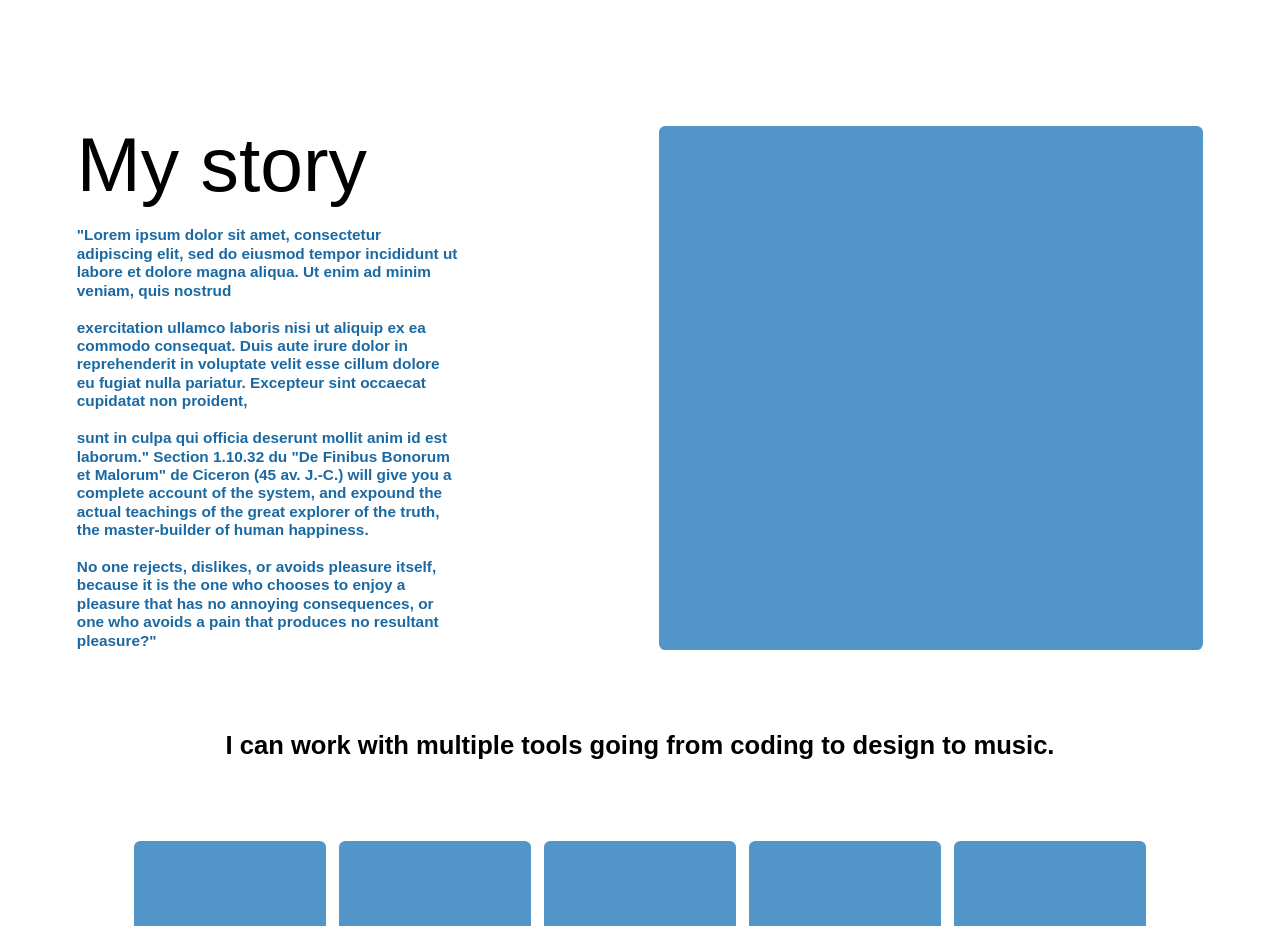
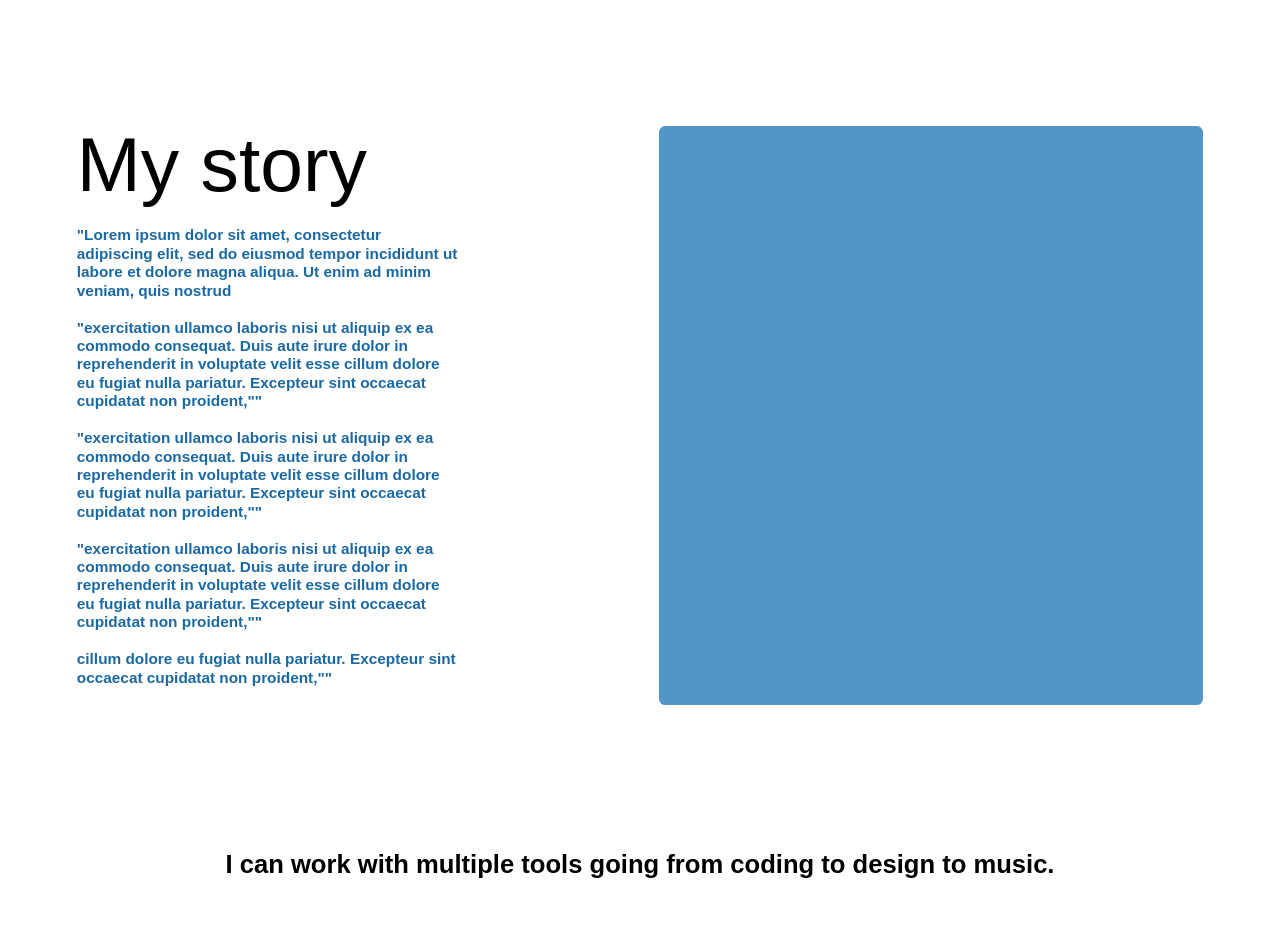
Before and after one commit to Matgiam/MatteoGiambarresi, a React (Vite) app: page / in a window 1280 px wide. Shown: the part 2960-3886 px from the top of the page. Built offline with nearby package versions, Linux system fonts and the light colour scheme.

Commit message:
Feature: Added the useScroll effect in the aboutme section

```diff
--- a/src/components/AboutMeSection.jsx
+++ b/src/components/AboutMeSection.jsx
@@ -1,19 +1,64 @@
+import { motion, useScroll, useTransform } from "framer-motion";
+import React, { useRef } from "react";
+
 function AboutMeSection() {
+	const ref = useRef(null);
+
+	// Track scroll relative to this section
+	const { scrollYProgress } = useScroll({
+		target: ref,
+		offset: ["0 1", "1.2 1"], // start when section enters, end when it leaves
+	});
+
+	// Scale + fade for container
+	const scaleProgress = useTransform(scrollYProgress, [0, 1], [0.95, 1]);
+	const opacityProgress = useTransform(scrollYProgress, [0, 1], [0.8, 1]);
+
+	// Helper to stagger paragraphs
+	const createParagraphAnimation = (start, end) => {
+		return {
+			opacity: useTransform(scrollYProgress, [start, end], [0, 1]),
+			y: useTransform(scrollYProgress, [start, end], [40, 0]),
+		};
+	};
+
+	// Each paragraph reveals at different scroll intervals
+	const p1 = createParagraphAnimation(0.1, 0.3);
+	const p2 = createParagraphAnimation(0.3, 0.5);
+	const p3 = createParagraphAnimation(0.5, 0.7);
+	const p4 = createParagraphAnimation(0.7, 0.9);
+	const p5 = createParagraphAnimation(0.85, 0.92);
+
 	return (
-		<header>
+		<header ref={ref} className="relative">
 			<div className="about-container">
-				<div className="about-content">
-					<h1 >My story</h1>
-					<p>
+				<motion.div style={{ scale: scaleProgress, opacity: opacityProgress }} className="about-content">
+					<h1>My story</h1>
+
+					<motion.p style={p1}>
 						"Lorem ipsum dolor sit amet, consectetur adipiscing elit, sed do eiusmod tempor incididunt ut labore et dolore magna aliqua. Ut enim ad
-						minim veniam, quis nostrud <br /> <br /> exercitation ullamco laboris nisi ut aliquip ex ea commodo consequat. Duis aute irure dolor in
-						reprehenderit in voluptate velit esse cillum dolore eu fugiat nulla pariatur. Excepteur sint occaecat cupidatat non proident, <br />{" "}
-						<br /> sunt in culpa qui officia deserunt mollit anim id est laborum." Section 1.10.32 du "De Finibus Bonorum et Malorum" de Ciceron (45
-						av. J.-C.) will give you a complete account of the system, and expound the actual teachings of the great explorer of the truth, the
-						master-builder of human happiness. <br /> <br /> No one rejects, dislikes, or avoids pleasure itself, because it is the one who chooses to
-						enjoy a pleasure that has no annoying consequences, or one who avoids a pain that produces no resultant pleasure?"
-					</p>
-				</div>
+						minim veniam, quis nostrud <br /> <br />
+					</motion.p>
+
+					<motion.p style={p2}>
+						"exercitation ullamco laboris nisi ut aliquip ex ea commodo consequat. Duis aute irure dolor in reprehenderit in voluptate velit esse
+						cillum dolore eu fugiat nulla pariatur. Excepteur sint occaecat cupidatat non proident,"" <br /> <br />
+					</motion.p>
+
+					<motion.p style={p3}>
+						"exercitation ullamco laboris nisi ut aliquip ex ea commodo consequat. Duis aute irure dolor in reprehenderit in voluptate velit esse
+						cillum dolore eu fugiat nulla pariatur. Excepteur sint occaecat cupidatat non proident,"" <br /> <br />
+					</motion.p>
+
+					<motion.p style={p4}>
+						"exercitation ullamco laboris nisi ut aliquip ex ea commodo consequat. Duis aute irure dolor in reprehenderit in voluptate velit esse
+						cillum dolore eu fugiat nulla pariatur. Excepteur sint occaecat cupidatat non proident,"" <br /> <br />
+					</motion.p>
+					<motion.p style={p5}>
+						cillum dolore eu fugiat nulla pariatur. Excepteur sint occaecat cupidatat non proident,"" <br /> <br />
+					</motion.p>
+				</motion.div>
+
 				<div className="rectangle3"></div>
 			</div>
 		</header>
--- a/src/components/AboutMeSection2.jsx
+++ b/src/components/AboutMeSection2.jsx
@@ -3,9 +3,14 @@ function AboutMeSection2() {
 	return (
 		<header>
 			<div className="about-container2">
-				<div className="about-content2">
+				<motion.div
+					whileInView={{ y: [200, 0], opacity: [0, 1] }}
+					transition={{ duration: 1.5, ease: [0.16, 1, 0.3, 1] }}
+					viewport={{ once: true, amount: 0 }}
+					className="about-content2"
+				>
 					<p>I can work with multiple tools going from coding to design to music.</p>
-				</div>
+				</motion.div>
 				<div className="rectangles2">
 					<motion.div
 						whileInView={{ y: [200, 0], opacity: [0, 1], rotate: [-10, 0] }}
--- a/src/styling/index.css
+++ b/src/styling/index.css
@@ -230,7 +230,7 @@ img {
 	margin-top: 15vh;
 	display: flex;
 	gap: 15.5vw;
-	margin-bottom: 10vh;
+	margin-bottom: 18vh;
 }
 
 .about-content p {
```
Also changed, not shown: src/components/Cardstacker.jsx (added).
